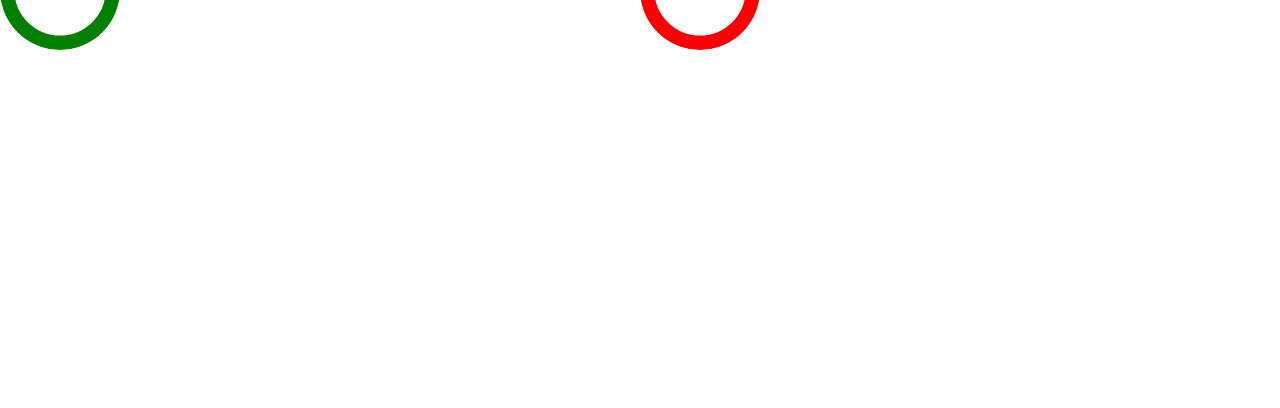
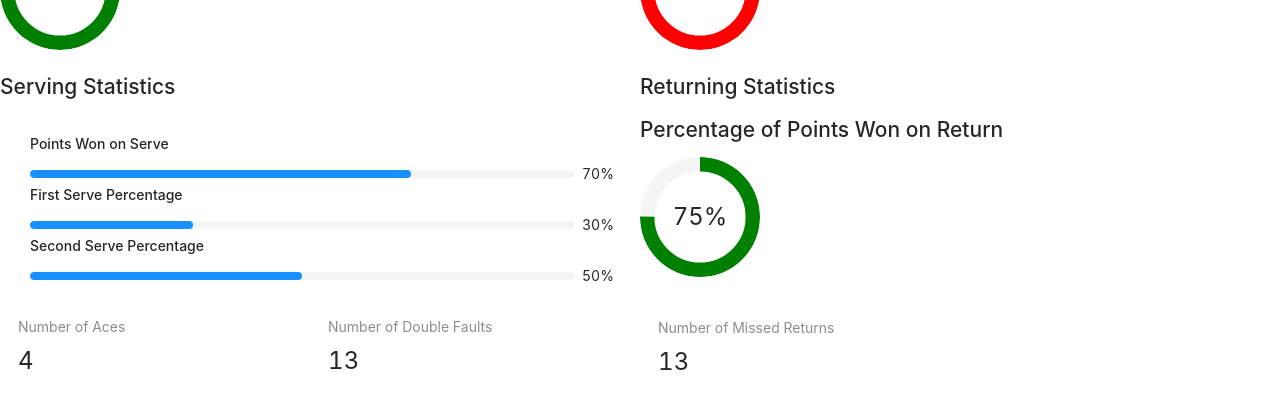
Before and after one commit to morganmarienelson/bounce, a Next.js app: page / in a window 1280 px wide. Shown: the part 216-624 px from the top of the page. Built offline with nearby package versions, Linux system fonts and the light colour scheme.

Commit message:
serve and return statistic panel

```diff
--- a/pages/components/matchOverviewData.tsx
+++ b/pages/components/matchOverviewData.tsx
@@ -10,7 +10,6 @@ const MatchOverviewData = () => {
         trailColor={"red"}
         strokeWidth={12}
       />
-
       <Row>
         <Col span={12}>
           <h2>Percentage of Points Won by Winners</h2>
--- /dev/null
+++ b/pages/components/servingDataDisplay.tsx
@@ -0,0 +1,47 @@
+import { Col, Progress, Row, Statistic } from "antd";
+
+const ServeReturnData = () => {
+  return (
+    <>
+      <Row style={{ marginTop: 20 }}>
+        <Col span={12}>
+          <h2>Serving Statistics</h2>
+          <div style={{ margin: 30 }}>
+            <h4>Points Won on Serve</h4>
+            <Progress percent={70} />
+            <h4>First Serve Percentage</h4>
+            <Progress percent={30} />
+            <h4>Second Serve Percentage</h4>
+            <Progress percent={50} />
+          </div>
+          <Row gutter={16} style={{ margin: 10 }}>
+            <Col span={12}>
+              <Statistic title="Number of Aces" value={4} />
+            </Col>
+            <Col span={12}>
+              <Statistic title="Number of Double Faults" value={13} />
+            </Col>
+          </Row>
+        </Col>
+        <Col span={12}>
+          <h2>Returning Statistics</h2>
+          <h2>Percentage of Points Won on Return</h2>
+          <Progress
+            strokeLinecap="butt"
+            type="circle"
+            percent={75}
+            strokeColor={"green"}
+            strokeWidth={12}
+          />
+          <Row gutter={16} style={{ margin: 10, marginTop: 40 }}>
+            <Col span={24}>
+              <Statistic title="Number of Missed Returns" value={13} />
+            </Col>
+          </Row>
+        </Col>
+      </Row>
+    </>
+  );
+};
+
+export default ServeReturnData;
--- a/pages/matchStats.tsx
+++ b/pages/matchStats.tsx
@@ -1,12 +1,14 @@
 import { Heading } from "grommet/components";
 import "antd/dist/antd.css";
 import MatchOverviewData from "./components/matchOverviewData";
+import ServingDataDisplay from "./components/servingDataDisplay";
 
 const MatchStats = () => {
   return (
     <>
       <Heading size="small">Match Overview</Heading>
       <MatchOverviewData />
+      <ServingDataDisplay />
     </>
   );
 };
```
